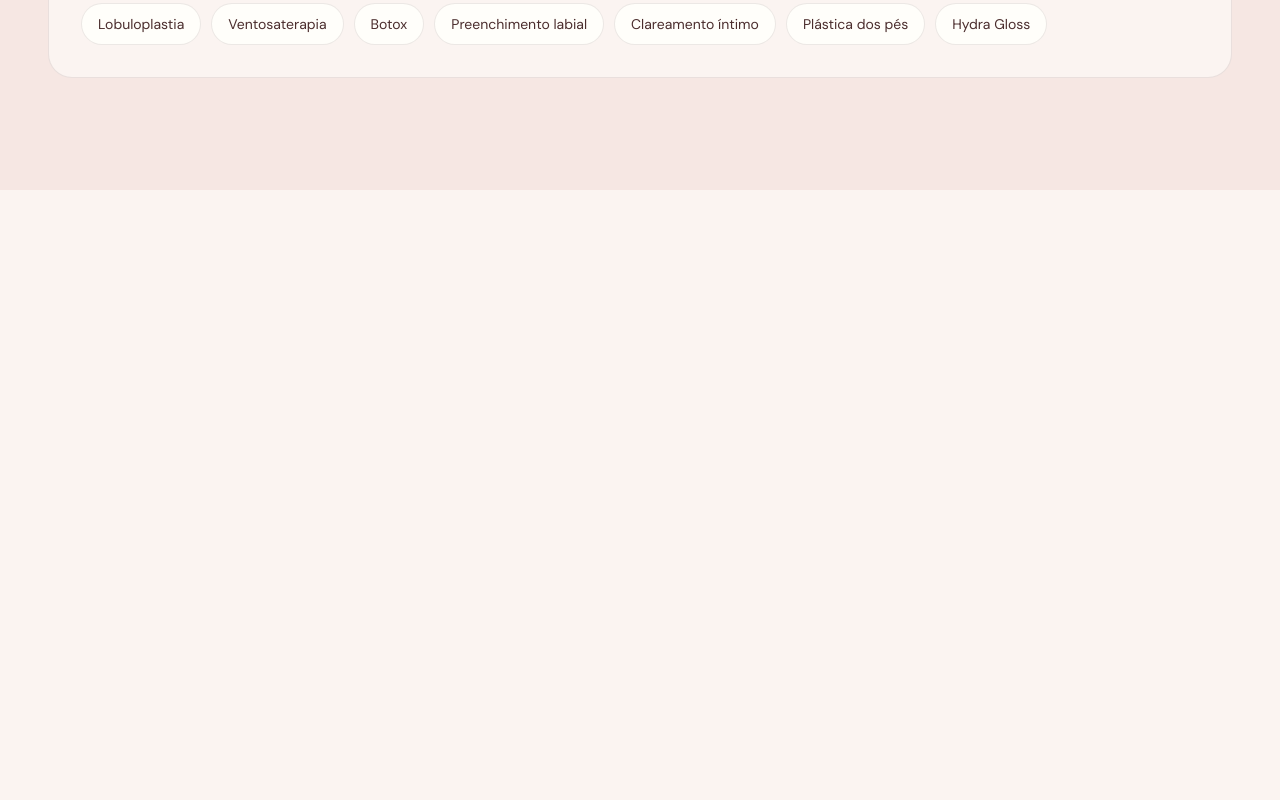
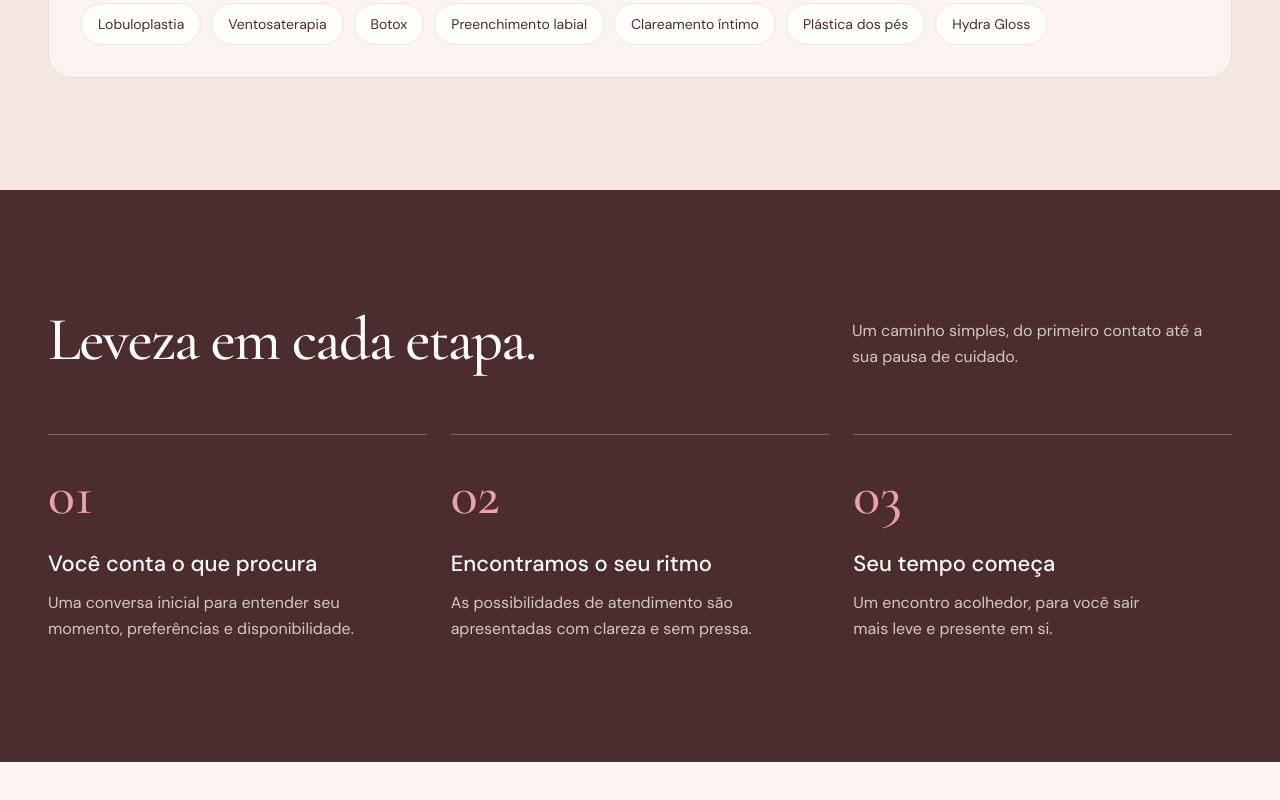
Before and after one commit to CassolEllen/estetica-malato, a React (Vite) app: page / in a window 1280 px wide. Shown: the part 2567-3367 px from the top of the page. Before the commit the page ends 2757 px from the top, so only its background shows below. Built offline with nearby package versions, Linux system fonts and the light colour scheme.

Commit message:
Cria seções Como funciona, Depoimentos e Dúvidas

```diff
--- a/src/App.jsx
+++ b/src/App.jsx
@@ -3,6 +3,9 @@ import Destaque from './secoes/Destaque'
 import FaixaServicos from './secoes/FaixaServicos'
 import Sobre from './secoes/Sobre'
 import Tratamentos from './secoes/Tratamentos'
+import ComoFunciona from './secoes/ComoFunciona'
+import Depoimentos from './secoes/Depoimentos'
+import Duvidas from './secoes/Duvidas'
 
 export default function App() {
   return (
@@ -13,6 +16,9 @@ export default function App() {
         <FaixaServicos />
         <Sobre />
         <Tratamentos />
+        <ComoFunciona />
+        <Depoimentos />
+        <Duvidas />
       </main>
     </>
   )
--- a/src/dados/site.js
+++ b/src/dados/site.js
@@ -95,3 +95,44 @@ export const outrosServicos = [
   'Plástica dos pés',
   'Hydra Gloss',
 ]
+
+export const etapas = [
+  {
+    numero: '01',
+    titulo: 'Você conta o que procura',
+    texto: 'Uma conversa inicial para entender seu momento, preferências e disponibilidade.',
+  },
+  {
+    numero: '02',
+    titulo: 'Encontramos o seu ritmo',
+    texto: 'As possibilidades de atendimento são apresentadas com clareza e sem pressa.',
+  },
+  {
+    numero: '03',
+    titulo: 'Seu tempo começa',
+    texto: 'Um encontro acolhedor, para você sair mais leve e presente em si.',
+  },
+]
+
+// Troque pelos depoimentos reais das clientes (com autorização delas)
+export const depoimentos = [
+  { texto: '[DEPOIMENTO REAL DE UMA CLIENTE]', nome: '[NOME]', tratamento: '[TRATAMENTO]' },
+  { texto: '[DEPOIMENTO REAL DE UMA CLIENTE]', nome: '[NOME]', tratamento: '[TRATAMENTO]' },
+  { texto: '[DEPOIMENTO REAL DE UMA CLIENTE]', nome: '[NOME]', tratamento: '[TRATAMENTO]' },
+]
+
+export const duvidas = [
+  {
+    pergunta: 'Como funciona o primeiro contato?',
+    resposta:
+      'Você conta pelo WhatsApp o que procura e sua disponibilidade. A Rose apresenta as possibilidades e combina os próximos passos com você.',
+  },
+  {
+    pergunta: 'Posso tirar dúvidas antes de escolher um serviço?',
+    resposta: 'Sim. A conversa inicial existe justamente para você entender cada opção e escolher com tranquilidade.',
+  },
+  {
+    pergunta: 'Onde fica o espaço e qual o horário?',
+    resposta: 'O endereço e o mapa estão logo abaixo. O atendimento é com hora marcada, [DIAS E HORÁRIOS].',
+  },
+]
--- a/src/index.css
+++ b/src/index.css
@@ -117,7 +117,7 @@ body {
   }
 }
 
-/* Faixa de serviços em movimento contínuo */
+
 @keyframes deslizar {
   from {
     transform: translateX(0);
@@ -135,7 +135,16 @@ body {
   animation-play-state: paused;
 }
 
-/* Para quem configurou o sistema para ter menos animações */
+
+details summary {
+  list-style: none;
+  cursor: pointer;
+}
+
+details summary::-webkit-details-marker {
+  display: none;
+}
+
 @media (prefers-reduced-motion: reduce) {
   html {
     scroll-behavior: auto;
--- a/src/secoes/ComoFunciona.jsx
+++ b/src/secoes/ComoFunciona.jsx
@@ -1,25 +1,25 @@
-import Revelar from '../componentes/Revelar'
 import { etapas } from '../dados/site'
 
 export default function ComoFunciona() {
   return (
     <section id="como-funciona" className="bg-tinta py-24 text-creme md:py-[120px]">
       <div className="conteiner">
-        <Revelar className="mb-16 flex flex-wrap items-end justify-between gap-8">
+        <div className="mb-16 flex flex-wrap items-end justify-between gap-8">
           <h2 className="m-0 max-w-[620px] font-titulo text-[clamp(2.4rem,4.8vw,4.4rem)] leading-[0.98] font-medium tracking-[-0.03em]">
             Leveza em cada etapa.
           </h2>
           <p className="m-0 max-w-[380px] text-base leading-relaxed text-creme/75">
             Um caminho simples, do primeiro contato até a sua pausa de cuidado.
           </p>
-        </Revelar>
+        </div>
+
         <ol className="m-0 grid list-none gap-10 p-0 md:grid-cols-3 md:gap-6">
-          {etapas.map((e, i) => (
-            <Revelar key={e.numero} como="li" atraso={i * 0.12} className="border-t border-white/30 pt-8">
+          {etapas.map((e) => (
+            <li key={e.numero} className="border-t border-white/30 pt-8">
               <span className="font-titulo text-[56px] leading-none text-rosa-claro">{e.numero}</span>
               <h3 className="mt-6 mb-2.5 text-[22px] font-medium">{e.titulo}</h3>
               <p className="m-0 max-w-[320px] leading-relaxed text-creme/75">{e.texto}</p>
-            </Revelar>
+            </li>
           ))}
         </ol>
       </div>
--- a/src/secoes/Depoimentos.jsx
+++ b/src/secoes/Depoimentos.jsx
@@ -1,26 +1,25 @@
-import Revelar from '../componentes/Revelar'
 import { depoimentos } from '../dados/site'
 
 export default function Depoimentos() {
   return (
     <section id="depoimentos" className="pt-24 pb-10 md:pt-[120px]">
       <div className="conteiner">
-        <Revelar className="text-center">
+        <div className="text-center">
           <blockquote className="mx-auto max-w-[960px] font-titulo text-[clamp(2.2rem,4.6vw,4.2rem)] leading-[1.05] font-medium tracking-[-0.02em] italic">
             “Quando o cuidado deixa de ser tarefa, ele vira encontro.”
           </blockquote>
           <p className="mt-5 font-assinatura text-4xl text-rosa">Rose Malato</p>
-        </Revelar>
+        </div>
 
         {depoimentos.length > 0 && (
           <div className="mt-16 grid gap-5 md:mt-20 md:grid-cols-3">
             {depoimentos.map((d, i) => (
-              <Revelar key={i} como="figure" atraso={i * 0.1} className="m-0 rounded-3xl border border-tinta/10 bg-cartao p-8">
+              <figure key={i} className="m-0 rounded-3xl border border-tinta/10 bg-cartao p-8">
                 <blockquote className="m-0 text-base leading-[1.65] text-suave">{d.texto}</blockquote>
                 <figcaption className="mt-5 text-sm font-semibold">
                   {d.nome} · <span className="font-normal text-suave">{d.tratamento}</span>
                 </figcaption>
-              </Revelar>
+              </figure>
             ))}
           </div>
         )}
--- a/src/secoes/Duvidas.jsx
+++ b/src/secoes/Duvidas.jsx
@@ -1,29 +1,32 @@
-import Revelar from '../componentes/Revelar'
 import { duvidas } from '../dados/site'
 
 export default function Duvidas() {
   return (
     <section id="duvidas" className="py-20">
       <div className="conteiner flex flex-wrap gap-10 md:gap-16">
-        <Revelar className="min-w-0 flex-[1_1_320px]">
+        <div className="min-w-0 flex-[1_1_320px]">
           <p className="sobretitulo">Dúvidas</p>
           <h2 className="m-0 font-titulo text-[clamp(2.4rem,4vw,3.6rem)] leading-none font-medium tracking-[-0.03em]">
             Suas dúvidas também fazem parte da conversa.
           </h2>
-        </Revelar>
-        <Revelar atraso={0.1} className="min-w-0 flex-[2_1_520px] border-t border-tinta/18">
+        </div>
+
+        <div className="min-w-0 flex-[2_1_520px] border-t border-tinta/20">
           {duvidas.map((d) => (
-            <details key={d.pergunta} className="group border-b border-tinta/18">
+            <details key={d.pergunta} className="group border-b border-tinta/20">
               <summary className="flex items-center justify-between gap-5 py-[26px] text-lg md:text-xl">
                 {d.pergunta}
-                <span className="text-[28px] leading-none text-rosa transition-transform duration-300 group-open:rotate-45" aria-hidden="true">
+                <span
+                  aria-hidden="true"
+                  className="text-[28px] leading-none text-rosa transition-transform duration-300 group-open:rotate-45"
+                >
                   +
                 </span>
               </summary>
               <p className="mt-0 mb-[26px] max-w-[620px] leading-[1.65] text-suave">{d.resposta}</p>
             </details>
           ))}
-        </Revelar>
+        </div>
       </div>
     </section>
   )
```
